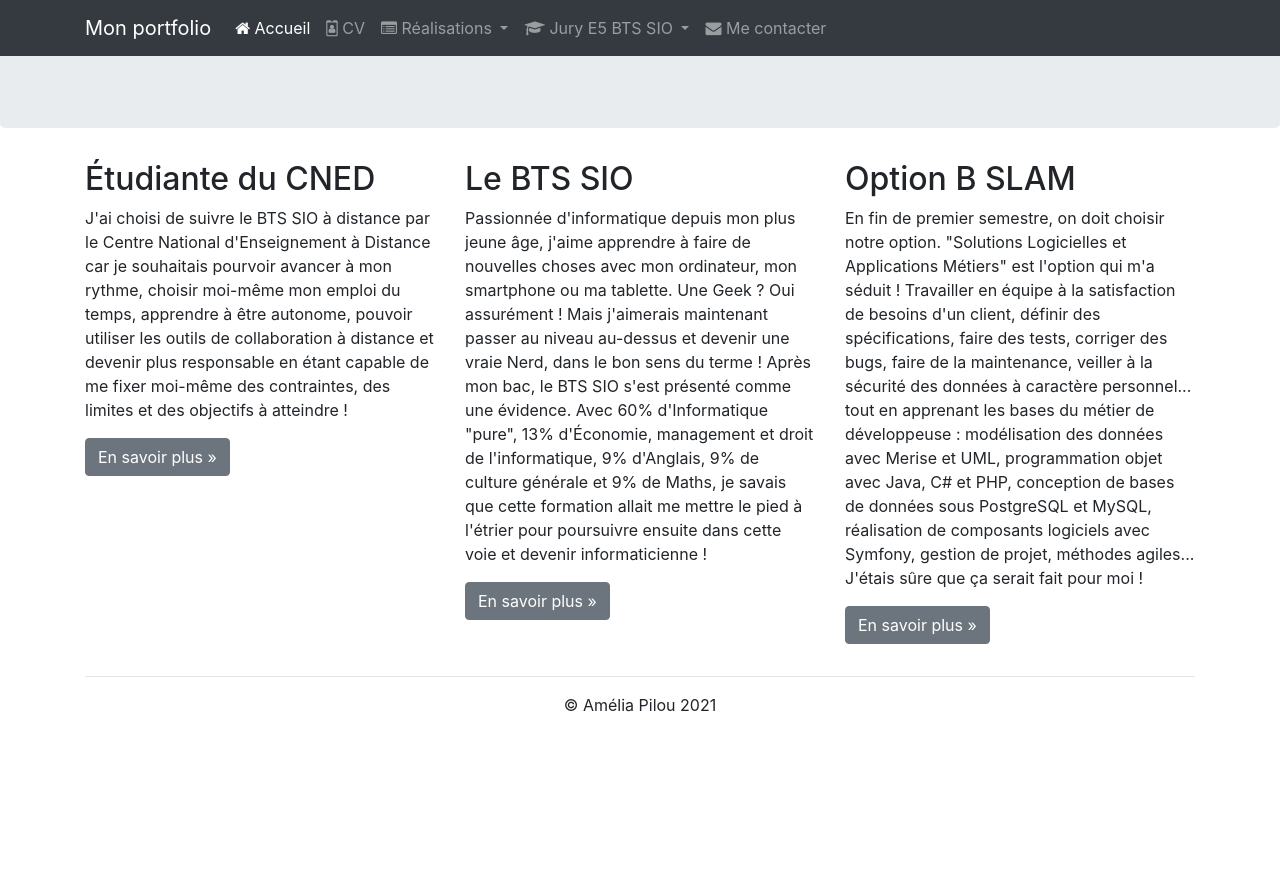
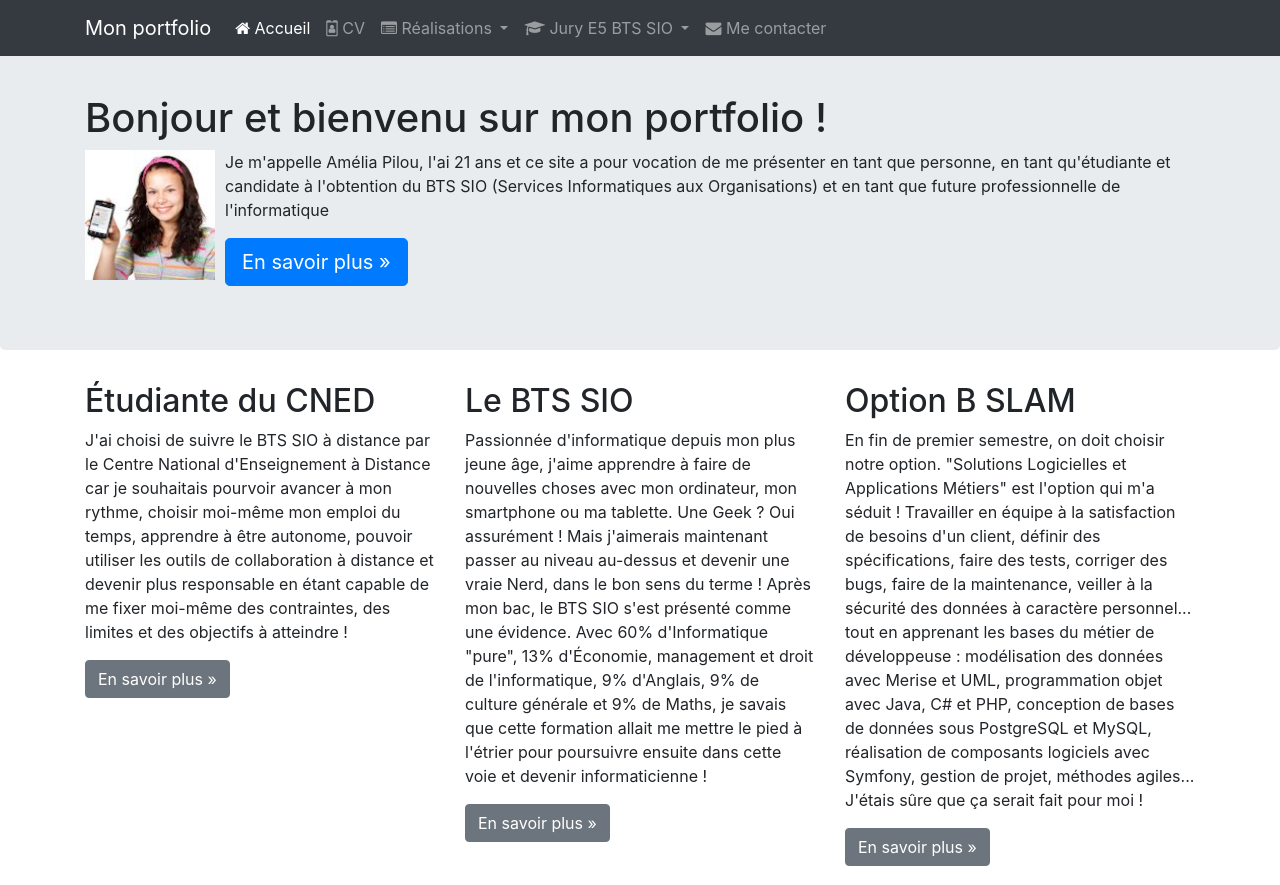
Before and after one commit to AnthonyTerr/Portfolio, a plain HTML site: page index.html in a window 1280 px wide. Shown: the top 885 px of the page. Before the commit the page ends 800 px from the top, so only its background shows below. Drawn offline with nearby package versions, Linux system fonts and the light colour scheme.

Commit message:
update accueil

```diff
--- a/index.html
+++ b/index.html
@@ -6,7 +6,7 @@
         <meta name="viewport" content="initial-scale=1, shrink-to-fit=no">
         <meta name="description" content="Portfolio d'Amélia Pilou - BTS SIO SLAM">
         <meta name="author" content="Amélia Pilou">
-        <link rel="stylesheet" href="favicon.icon"/>
+        <link rel="icon" href="favicon.ico"/>
         <link rel="stylesheet" href="https://maxcdn.bootstrapcdn.com/font-awesome/4.7.0/css/font-awesome.min.css"/>
 
         <!-- Bootstrap CSS -->
@@ -115,7 +115,19 @@
             </div>
         </nav>
 
-        <div class="jumbotron"></div>
+        <div class="jumbotron">
+            <div class="container" style="margin-top: 30px;">
+                <h1>Bonjour et bienvenu sur mon portfolio !</h1>
+                <div style="display: flex; flex-direction: row;">
+                    <img style="margin-right: 10px; object-fit: cover; width: 130px; height: 130px" src="images/AmeliaPilou.jpg" alt="alt"/>
+                    <div>
+                        <p>Je m'appelle Amélia Pilou, l'ai 21 ans et ce site a pour vocation de me présenter en tant que personne, en tant qu'étudiante et candidate à l'obtention du BTS SIO (Services Informatiques aux Organisations) et en tant que future professionnelle de l'informatique</p>
+                        <a class="btn btn-primary btn-lg" href="cv.html" role="button">En savoir plus »</a>
+                    </div>
+                </div>
+            </div>
+        </div>
+
         <footer>
             <div class="container">
                 <div class="row">
```
Also changed, not shown: images/AmeliaPilou.jpg (added).
